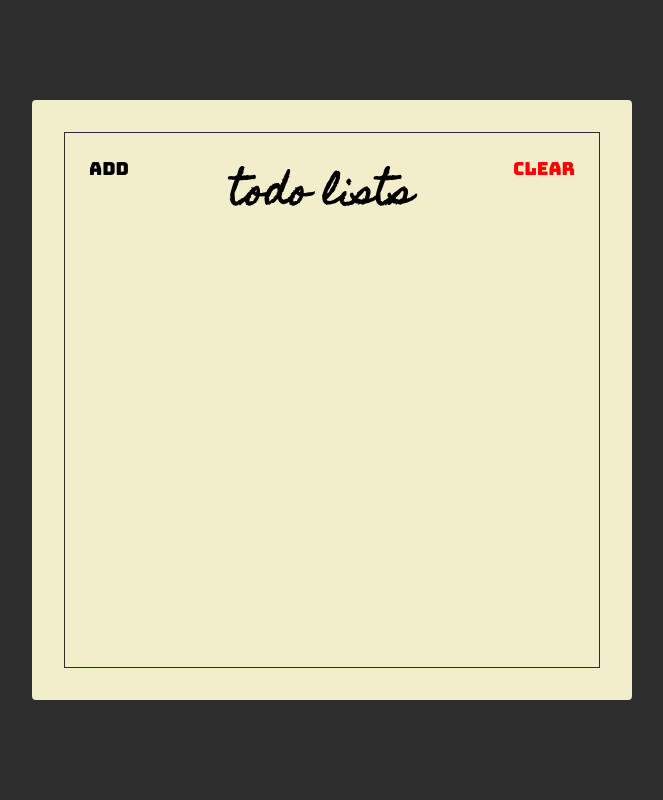
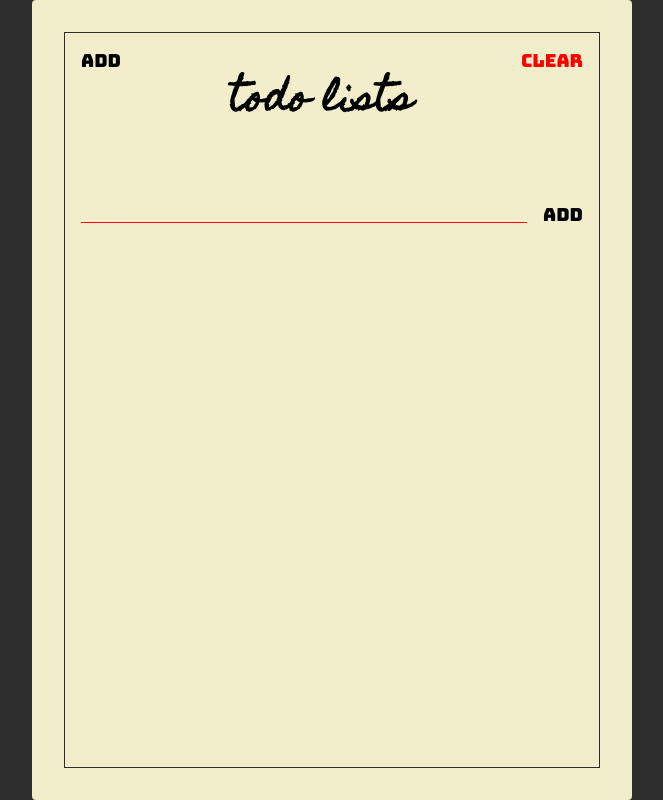
Before and after one commit to rodhian25/react-course-started, a website: page index.html in a window 1280 px wide. Shown: the whole page, without its empty margins (308-971 px from the left). Drawn offline with Linux system fonts and the light colour scheme.

Commit message:
membuat add todo section

```diff
--- a/index.html
+++ b/index.html
@@ -14,11 +14,17 @@
   <body>
     <div class="container">
       <div class="frame">
-        <div class="header">
+        <section class="header">
           <button class="header-btn">Add</button>
           <h1 class="header-title">Todo lists</h1>
           <button class="header-btn main-red-color">Clear</button>
-        </div>
+        </section>
+        <section class="add">
+          <form class="add-form">
+            <input type="text" class="add-input" />
+            <button class="add-btn">Add</button>
+          </form>
+        </section>
       </div>
     </div>
   </body>
--- a/styles.css
+++ b/styles.css
@@ -31,7 +31,7 @@ html {
 }
 .container {
   width: 600px;
-  height: 600px;
+  height: 800px;
   background-color: #f2eecb;
   border-radius: 4px;
 
@@ -58,9 +58,41 @@ html {
 .header-btn {
   font-size: 1.8rem;
   font-family: "Bungee", cursive;
-  padding: 24px;
+  padding: 16px;
+  cursor: pointer;
 
   border: unset;
   background: unset;
   outline: unset;
 }
+.add {
+  padding: 16px;
+}
+.add-form {
+  display: flex;
+  align-items: flex-start;
+}
+.add-input {
+  background: unset;
+  border: unset;
+  padding: 0 64px;
+  flex: 1;
+
+  border-bottom: 1px solid var(--main-red-color);
+  outline: unset;
+
+  font-family: "Homemade Apple", cursive;
+  font-size: 16px;
+  text-transform: lowercase;
+}
+.add-btn {
+  font-size: 1.8rem;
+  font-family: "Bungee", cursive;
+  padding: 16px;
+  padding-right: unset;
+  cursor: pointer;
+
+  border: unset;
+  background: unset;
+  outline: unset;
+}
```
